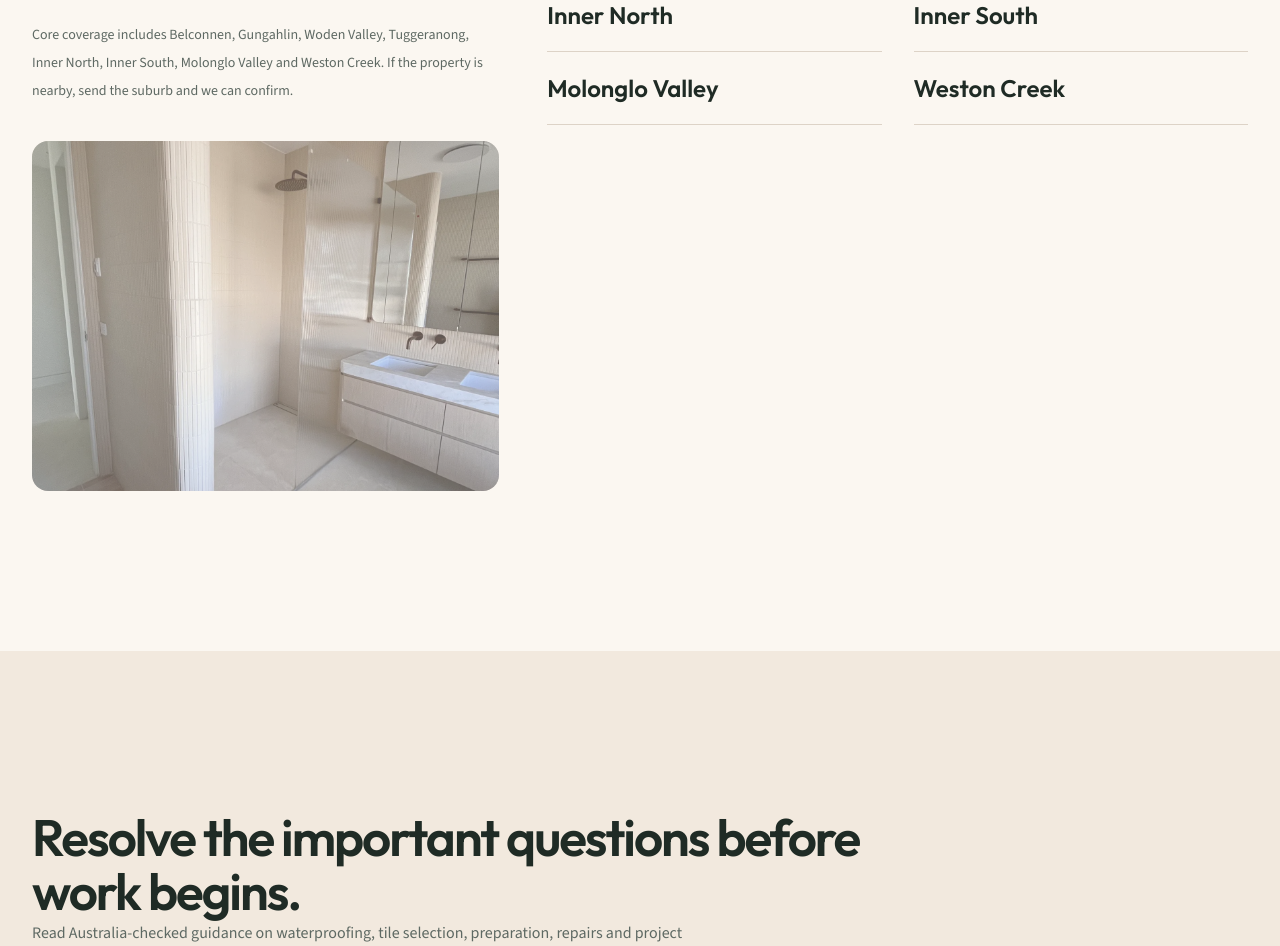
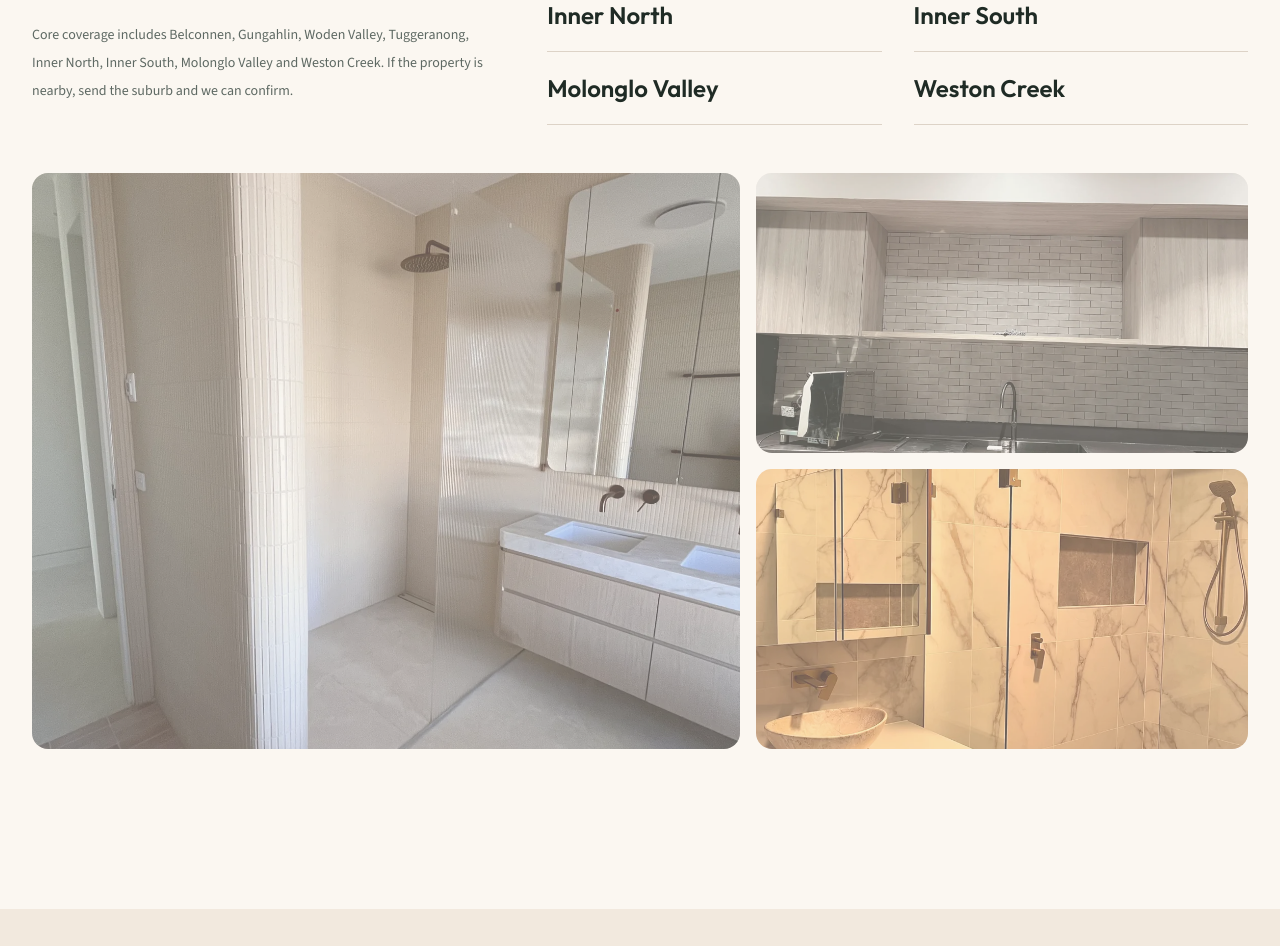
Before and after one commit to chappiewuzefan/litatiling, a Next.js app: page /en in a window 1280 px wide. Shown: the part 9360-10306 px from the top of the page. Built offline with nearby package versions, Linux system fonts and the light colour scheme; no server answers.

Commit message:
Fill service area section with project imagery

```diff
--- a/src/app/[locale]/page.tsx
+++ b/src/app/[locale]/page.tsx
@@ -16,10 +16,12 @@ import { SiteHeader } from "@/components/site-header";
 import { getContent } from "@/lib/content";
 import { getFeaturedGuides, getGuidePath } from "@/lib/guides";
 import {
+  heroGallery,
   heroCarouselProjectIndexes,
   latestBathroomGallery,
   processGallery,
   projectGallery,
+  wideHeroImage,
 } from "@/lib/gallery";
 import { buildMetadata } from "@/lib/metadata";
 import {
@@ -373,25 +375,14 @@ export default async function LocalePage({ params }: LocalePageProps) {
         </section>
 
         <section id="areas" className="bg-[var(--page)] py-24 sm:py-32 lg:py-40">
-          <div className="section-shell grid gap-12 lg:grid-cols-[0.8fr_1.2fr]">
+          <div className="section-shell">
+            <div className="grid gap-12 lg:grid-cols-[0.8fr_1.2fr]">
               <div className="max-w-xl">
                 <h2 className="section-title">{content.areas.title}</h2>
                 <p className="section-copy mt-6">{content.areas.description}</p>
                 <p className="mt-6 text-sm leading-7 text-[var(--muted)]">
                   {content.areas.coverageNote}
                 </p>
-              <div
-                data-ambient-image
-                className="relative mt-9 aspect-[4/3] overflow-hidden rounded-2xl bg-[var(--surface-muted)] shadow-[var(--shadow-soft)]"
-              >
-                <Image
-                  src={latestBathroomGallery[3].src}
-                  alt={latestBathroomGallery[3].alt[locale]}
-                  fill
-                  sizes="(max-width: 1024px) 100vw, 35vw"
-                  className="object-cover"
-                />
-              </div>
               </div>
               <div className="grid content-start gap-x-8 sm:grid-cols-2">
                 {siteConfig.serviceAreas.map((area) => (
@@ -402,6 +393,49 @@ export default async function LocalePage({ params }: LocalePageProps) {
                     {area}
                   </div>
                 ))}
+              </div>
+            </div>
+
+            <div className="mt-12 grid gap-4 sm:grid-cols-2 lg:min-h-[36rem] lg:grid-cols-[1.18fr_0.82fr] lg:grid-rows-2">
+              <div
+                data-ambient-image
+                data-area-image="primary"
+                className="relative aspect-[4/3] overflow-hidden rounded-2xl bg-[var(--surface-muted)] shadow-[var(--shadow-soft)] sm:col-span-2 lg:col-span-1 lg:row-span-2 lg:aspect-auto"
+              >
+                <Image
+                  src={latestBathroomGallery[3].src}
+                  alt={latestBathroomGallery[3].alt[locale]}
+                  fill
+                  sizes="(max-width: 1024px) 100vw, 58vw"
+                  className="object-cover"
+                />
+              </div>
+              <div
+                data-ambient-image
+                data-area-image="kitchen"
+                className="relative aspect-[4/3] overflow-hidden rounded-2xl bg-[var(--surface-muted)] shadow-[var(--shadow-soft)] lg:aspect-auto"
+              >
+                <Image
+                  src={wideHeroImage.src}
+                  alt={wideHeroImage.alt[locale]}
+                  fill
+                  sizes="(max-width: 640px) 100vw, (max-width: 1024px) 50vw, 38vw"
+                  className="object-cover"
+                />
+              </div>
+              <div
+                data-ambient-image
+                data-area-image="marble-bathroom"
+                className="relative aspect-[4/3] overflow-hidden rounded-2xl bg-[var(--surface-muted)] shadow-[var(--shadow-soft)] lg:aspect-auto"
+              >
+                <Image
+                  src={heroGallery[1].src}
+                  alt={heroGallery[1].alt[locale]}
+                  fill
+                  sizes="(max-width: 640px) 100vw, (max-width: 1024px) 50vw, 38vw"
+                  className="object-cover"
+                />
+              </div>
             </div>
           </div>
         </section>
```
Also changed, not shown: 1 other file (tests, documents, lock files or other folders). Lines whose indentation alone changed are shown as unchanged.
